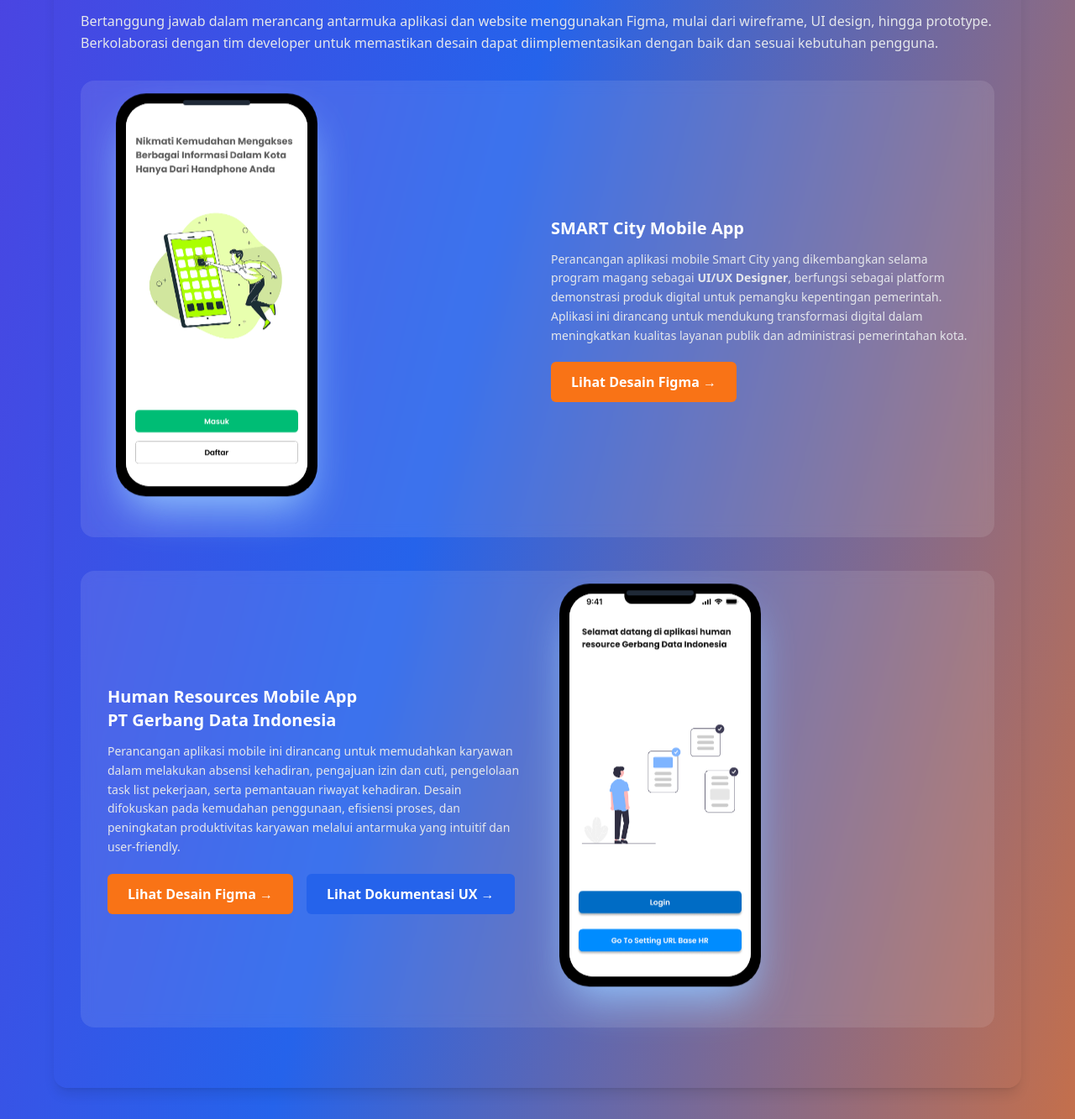
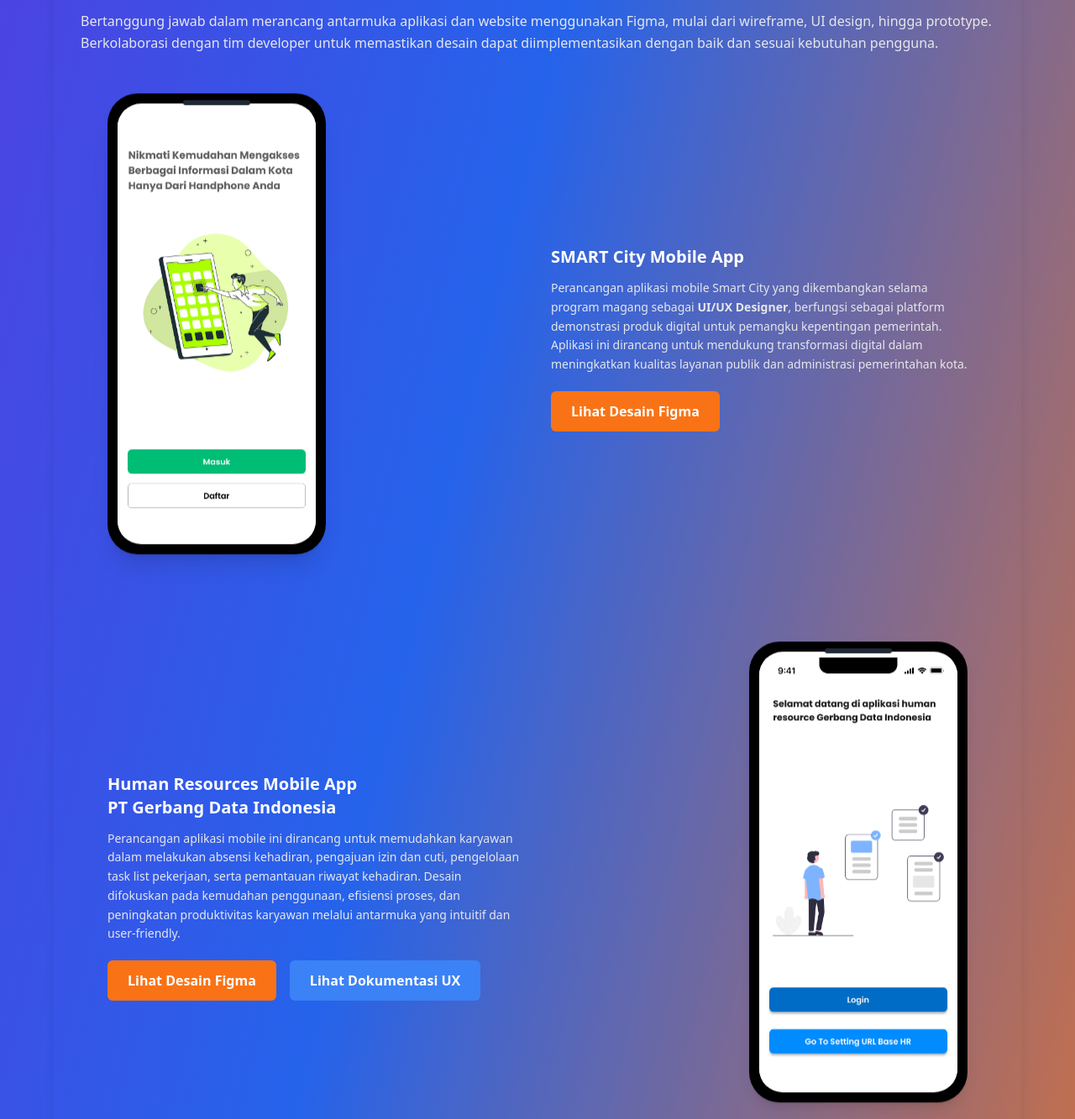
Before and after one commit to gibranaja27/portofolio-tailwind, a website: page src/index.html in a window 1280 px wide. Shown: the part 2460-3793 px from the top of the page at 84% size. Drawn offline with nearby package versions, Linux system fonts and the light colour scheme; files that its build step writes are made by us from their sources; a web font is replaced by a local one.

Commit message:
commit-10/02/26/14:55

```diff
--- a/src/index.html
+++ b/src/index.html
@@ -50,6 +50,11 @@
   .animate-float {
     animation: float-desktop 4s ease-in-out infinite;
   }
+}
+
+.animate-float {
+  will-change: transform;
+  transform: translateZ(0);
 }
 
 
@@ -147,7 +152,8 @@
   </head>
 
   <body
-    id="navbar" class="bg-gradient-to-br from-primary via-secondary to-accent min-h-screen text-white scroll-smooth">
+    id="navbar" class="bg-gradient-to-br from-primary via-secondary to-accent min-h-screen text-white scroll-smooth"
+  >
     <!-- ================= NAVBAR ================= -->
     <nav class="fixed top-0 left-0 w-full bg-black/40 backdrop-blur z-50">
       <div
@@ -384,24 +390,22 @@
 
       <!-- Project List -->
 <div
-  class="experience-card rounded-2xl p-6 md:p-8 mb-10 bg-white/10 backdrop-blur hover:shadow-xl transition"
+  class="experience-card rounded-2xl p-6 md:p-8 mb-10 hover:shadow-xl transition"
 >
   <div class="grid grid-cols-1 md:grid-cols-2 gap-8 items-center">
 
     <!-- MOCKUP PHONE (AMAN DESKTOP & MOBILE) -->
     <div class="flex justify-center md:justify-start">
-      <!-- PEMBATAS UKURAN (INI KUNCI UTAMA) -->
-      <div class="w-full max-w-[260px] flex justify-center">
+  <div class="w-full max-w-[260px]">
 
-        <div
-          class="animate-float relative w-[240px] h-[480px] bg-black rounded-[36px] p-3 shadow-2xl shadow-blue-300"
-        >
+    <div class="animate-float relative aspect-[9/19] bg-black rounded-[36px] p-3 shadow-xl">
+
       <!-- Screen -->
       <div class="w-full h-full bg-white rounded-[28px] overflow-hidden">
         <img
           src="assets/iPhone 13 & 14 - 1 (2).png"
           alt="Smart City App UI"
-              class="w-full h-full object-cover"
+          class="w-full h-full object-contain"
         />
       </div>
 
@@ -409,10 +413,12 @@
       <div
         class="absolute top-2 left-1/2 -translate-x-1/2 w-20 h-1.5 bg-gray-800 rounded-full"
       ></div>
+
     </div>
 
   </div>
 </div>
+
 
     <!-- CONTENT -->
     <div class="text-center md:text-left">
@@ -433,7 +439,7 @@
         target="_blank"
         class="inline-flex items-center gap-2 px-6 py-3 bg-accent text-white rounded-md font-semibold transition hover:bg-orange-400 hover:shadow-lg"
       >
-        Lihat Desain Figma →
+        Lihat Desain Figma
       </a>
     </div>
 
@@ -442,37 +448,11 @@
 
         <!-- Project 2 -->
 <div
-  class="experience-card rounded-2xl p-6 md:p-8 mb-10 bg-white/10 backdrop-blur hover:shadow-xl transition"
+  class="experience-card rounded-2xl p-6 md:p-8 mb-10 hover:shadow-xl transition"
 >
   <div class="grid grid-cols-1 md:grid-cols-2 gap-8 items-center">
 
-    <!-- MOCKUP PHONE (SAMA PERSIS DENGAN CARD 1) -->
-    <div class="flex justify-center md:justify-start order-1 md:order-2">
-      <!-- PEMBATAS UKURAN (KUNCI BIAR TIDAK GEDE DI DESKTOP) -->
-      <div class="w-full max-w-[260px] flex justify-center">
-
-        <div
-          class="animate-float relative w-[240px] h-[480px] bg-black rounded-[36px] p-3 shadow-2xl shadow-blue-300"
-        >
-          <!-- Screen -->
-          <div class="w-full h-full bg-white rounded-[28px] overflow-hidden">
-            <img
-              src="assets/screen welcoming.png"
-              alt="HR Mobile App UI"
-              class="w-full h-full object-cover"
-            />
-          </div>
-
-          <!-- Notch -->
-          <div
-            class="absolute top-2 left-1/2 -translate-x-1/2 w-20 h-1.5 bg-gray-800 rounded-full"
-          ></div>
-        </div>
-
-      </div>
-    </div>
-
-    <!-- CONTENT -->
+    <!-- CONTENT (KIRI DI DESKTOP) -->
     <div class="order-2 md:order-1 text-center md:text-left">
       <h5 class="font-bold text-xl text-white mb-3">
         Human Resources Mobile App <br />
@@ -487,30 +467,53 @@
         karyawan melalui antarmuka yang intuitif dan user-friendly.
       </p>
 
-      <!-- ACTION BUTTONS -->
       <div class="flex flex-wrap gap-4 justify-center md:justify-start">
         <a
           href="https://www.figma.com/design/WhIOSazs0v7aqQuHz4kuVt/HR--PT-Gerbang-Data-Indonesia-?node-id=0-1"
           target="_blank"
-          class="inline-flex items-center gap-2 px-6 py-3 bg-accent text-white rounded-md font-semibold transition
-                 hover:bg-orange-400 hover:shadow-lg"
+          class="inline-flex items-center gap-2 px-6 py-3 bg-accent text-white rounded-md font-semibold transition hover:bg-orange-400 hover:shadow-lg"
         >
-          Lihat Desain Figma →
+          Lihat Desain Figma
         </a>
 
         <a
           href="https://www.canva.com/design/DAG-dYmK6io/G4XLX66eCNLB-tpv712DKw/edit"
           target="_blank"
-          class="inline-flex items-center gap-2 px-6 py-3 bg-secondary text-white rounded-md font-semibold transition
-                 hover:bg-blue-400 hover:shadow-lg"
+          class="inline-flex items-center gap-2 px-6 py-3 bg-blue-500 text-white rounded-md font-semibold transition hover:bg-blue-400 hover:shadow-lg"
         >
-          Lihat Dokumentasi UX →
+          Lihat Dokumentasi UX
         </a>
+      </div>
+    </div>
+
+    <!-- MOCKUP PHONE (KANAN DI DESKTOP) -->
+    <div class="flex justify-center md:justify-end order-1 md:order-2">
+      <div class="w-full max-w-[260px]">
+
+        <div
+          class="animate-float relative aspect-[9/19] bg-black rounded-[36px] p-3 shadow-lg"
+        >
+          <!-- Screen -->
+          <div class="w-full h-full bg-white rounded-[28px] overflow-hidden">
+            <img
+              src="assets/screen welcoming.png"
+              alt="HR Mobile App UI"
+              class="w-full h-full object-contain"
+            />
+          </div>
+
+          <!-- Notch -->
+          <div
+            class="absolute top-2 left-1/2 -translate-x-1/2 w-20 h-1.5 bg-gray-800 rounded-full"
+          ></div>
+        </div>
+
       </div>
     </div>
 
   </div>
 </div>
+
 
 
 
```
Also changed, not shown: dist/index.html, dist/output.css. Lines whose indentation alone changed are shown as unchanged.
